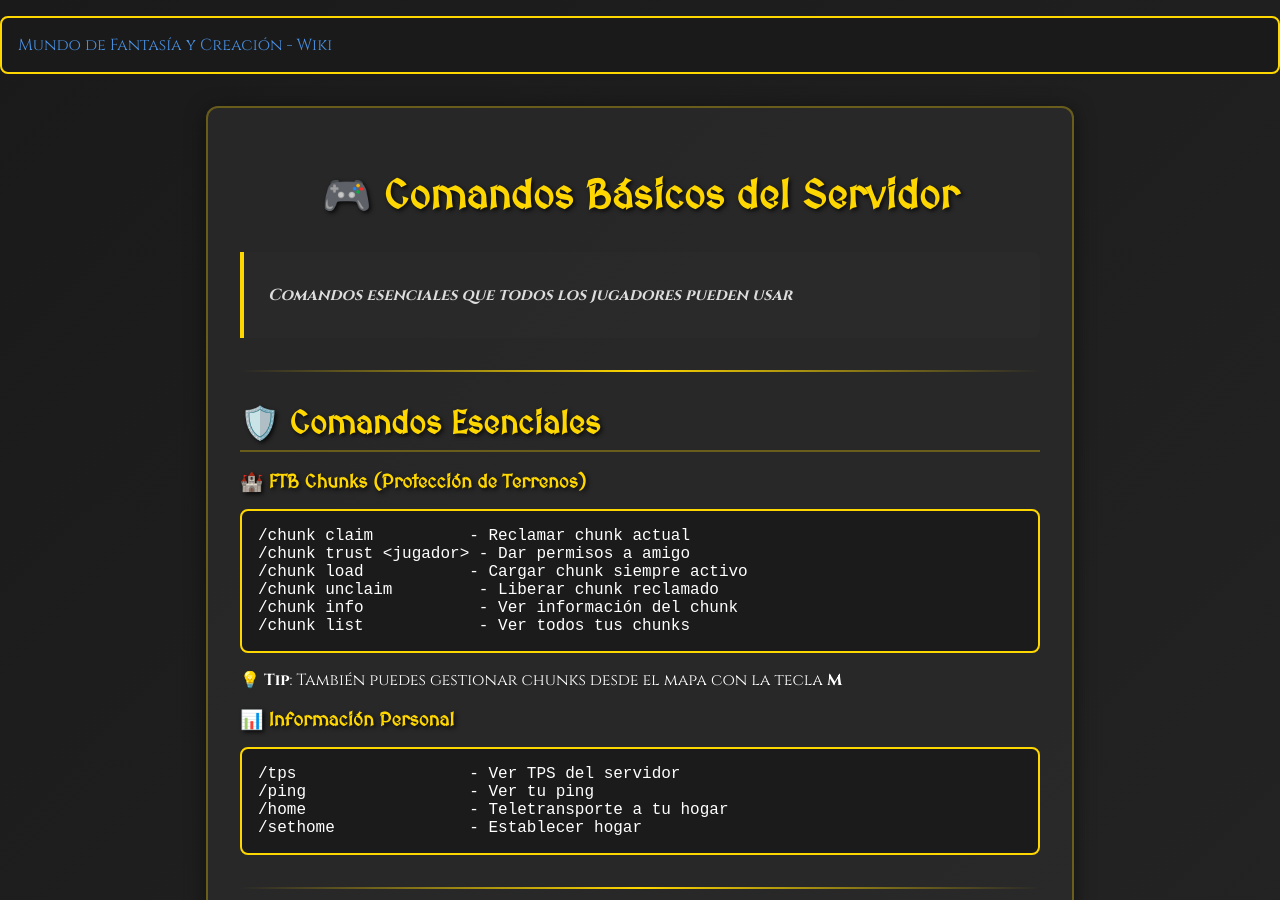
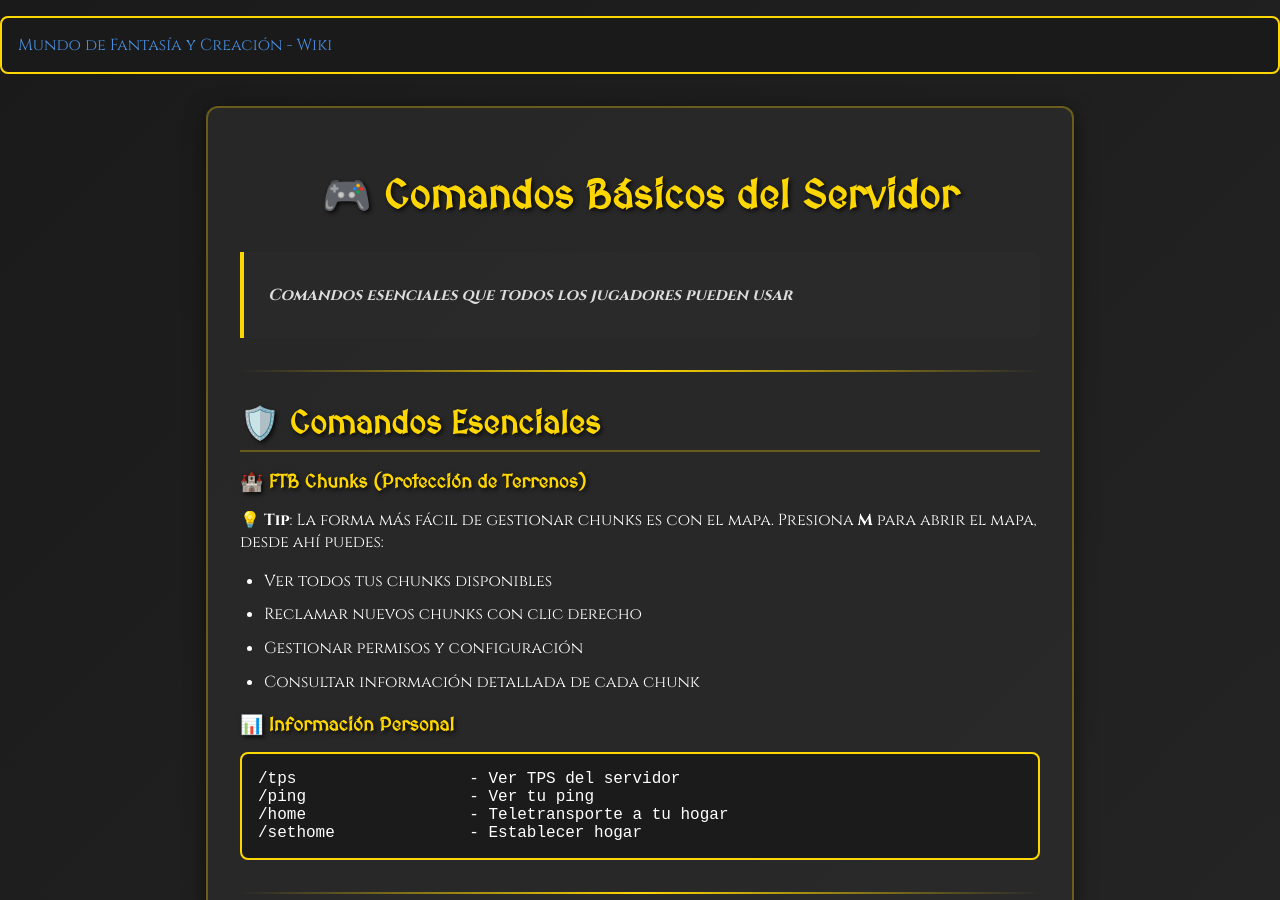
Before and after one commit to evilthork/iberiansmc, a Jekyll site: the page built from comandos.md, in a window 1280 px wide and 900 px high. Built offline with Jekyll 4.4.1, drawn with Linux system fonts in a browser that asks for light colours; some of the changed text lies outside the part shown.

Commit message:
Actualizar gestión de chunks - usar mapa M en lugar de comandos

````diff
--- a/comandos.md
+++ b/comandos.md
@@ -12,15 +12,11 @@ title: "Comandos Básicos - Mundo de Fantasía y Creación"
 ## 🛡️ **Comandos Esenciales**
 
 ### 🏰 **FTB Chunks (Protección de Terrenos)**
-```
-/chunk claim          - Reclamar chunk actual
-/chunk trust <jugador> - Dar permisos a amigo
-/chunk load           - Cargar chunk siempre activo
-/chunk unclaim         - Liberar chunk reclamado
-/chunk info            - Ver información del chunk
-/chunk list            - Ver todos tus chunks
-```
-**💡 Tip**: También puedes gestionar chunks desde el mapa con la tecla **M**
+**💡 Tip**: La forma más fácil de gestionar chunks es con el mapa. Presiona **M** para abrir el mapa, desde ahí puedes:
+- Ver todos tus chunks disponibles
+- Reclamar nuevos chunks con clic derecho
+- Gestionar permisos y configuración
+- Consultar información detallada de cada chunk
 
 ### 📊 **Información Personal**
 ```
@@ -97,22 +93,6 @@ title: "Comandos Básicos - Mundo de Fantasía y Creación"
 
 ---
 
-## 📋 **Referencia Rápida**
-
-### 🏰 **Protección**
-- `/chunk claim` - Proteger terreno
-- `/chunk trust <nombre>` - Dar permisos
-
-### 🏠 **Hogar**
-- `/sethome` - Establecer hogar
-- `/home` - Volver a hogar
-
-### 📞 **Ayuda**
-- **Usa el chat del servidor** - Contactar staff directamente
-- `/help` - Ver comandos disponibles
-
----
-
 **¡Dominar estos comandos básicos te hará un jugador más eficiente!** 🎮✨
 
 ---
````
